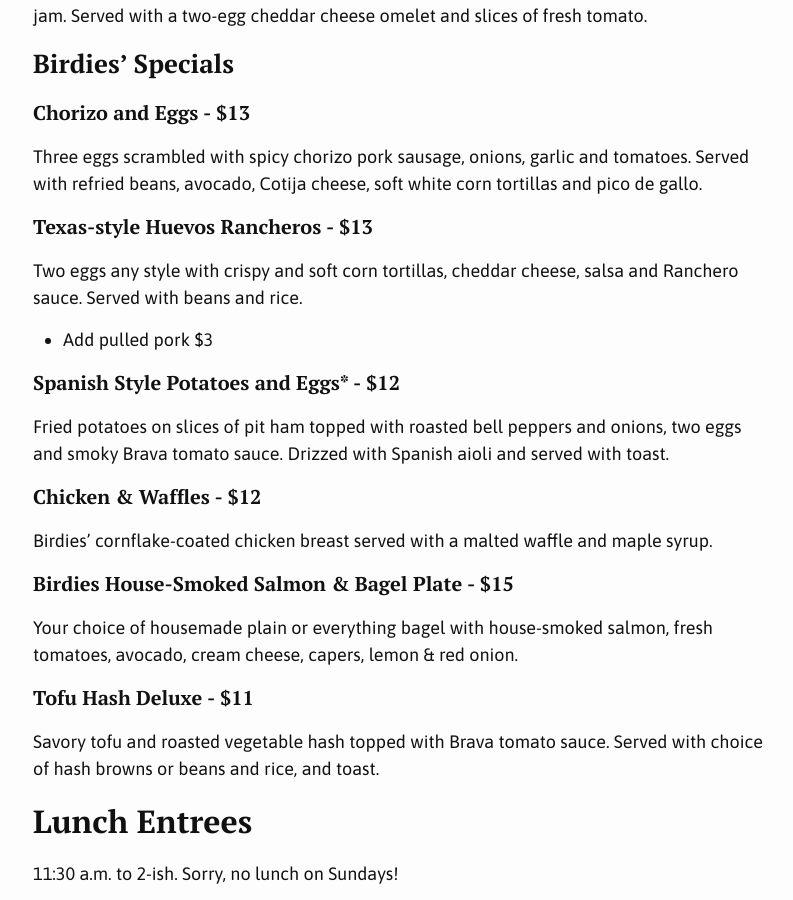
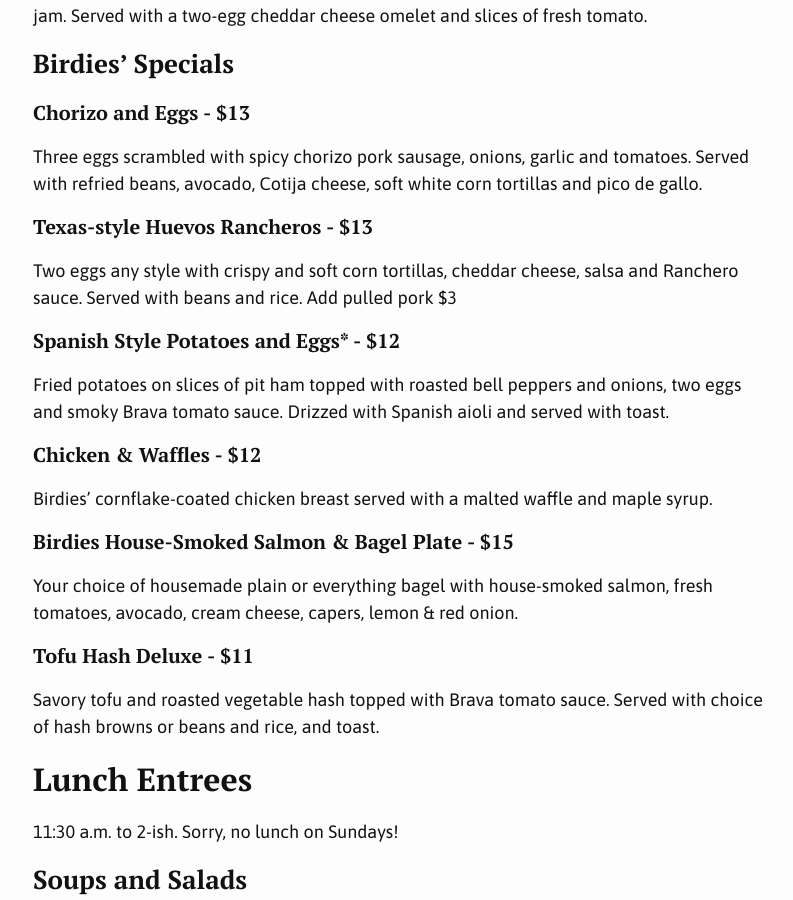
Before and after one commit to birdiescafe/birdiescafe.github.io, a Jekyll site: the page built from menu_081818.md, in a window 1280 px wide and 900 px high, scrolled down 3425 px. Shown: the whole window, without its empty margins (237-1030 px from the left). Built offline with Jekyll 4.4.1, drawn with Linux system fonts in a browser that asks for light colours.

```diff
--- a/menu_081818.md
+++ b/menu_081818.md
@@ -93,8 +93,7 @@ Birdies' biscuit with smoked pit ham, sweet cream butter, whole grain mustard an
 Three eggs scrambled with spicy chorizo pork sausage, onions, garlic and tomatoes. Served with refried beans, avocado, Cotija cheese, soft white corn tortillas and pico de gallo.
 
 #### Texas-style Huevos Rancheros - $13
-Two eggs any style with crispy and soft corn tortillas, cheddar cheese, salsa and Ranchero sauce. Served with beans and rice.
-- Add pulled pork $3
+Two eggs any style with crispy and soft corn tortillas, cheddar cheese, salsa and Ranchero sauce. Served with beans and rice. Add pulled pork $3
 
 #### Spanish Style Potatoes and Eggs* - $12
 Fried potatoes on slices of pit ham topped with roasted bell peppers and onions, two eggs and smoky Brava tomato sauce. Drizzed with Spanish aioli and served with toast.
```
